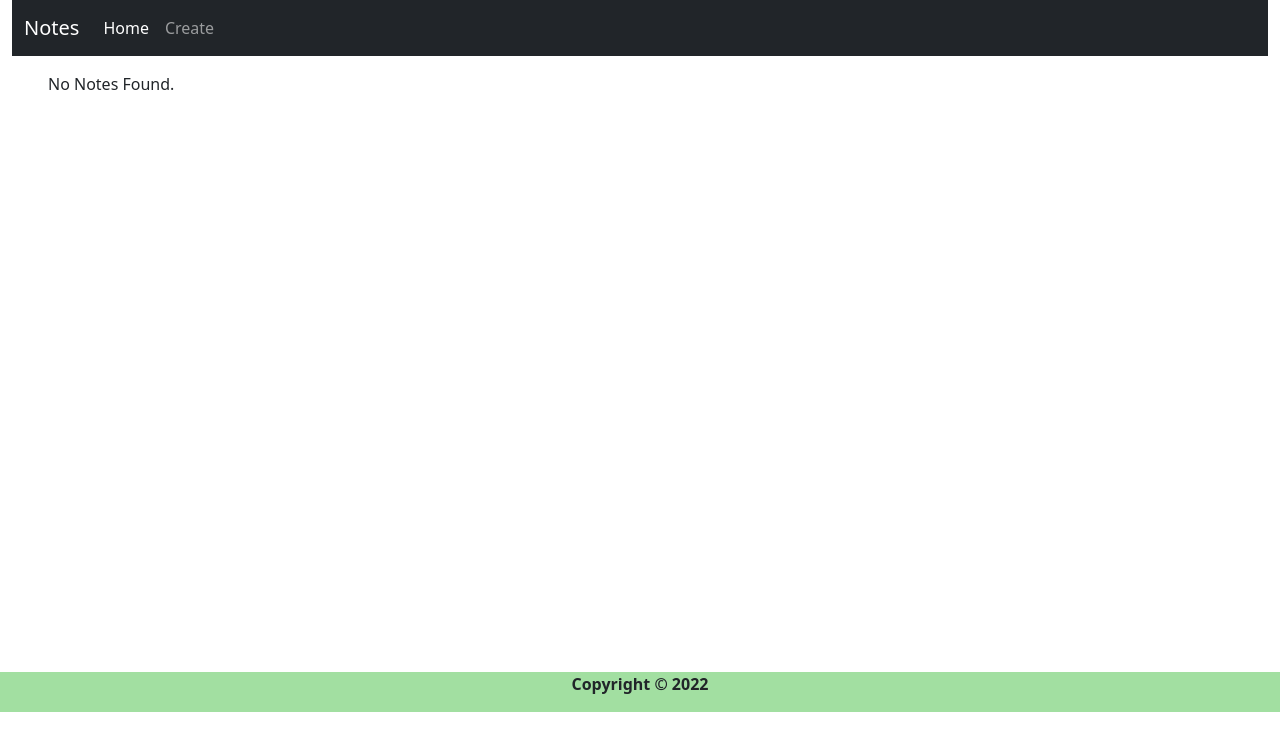
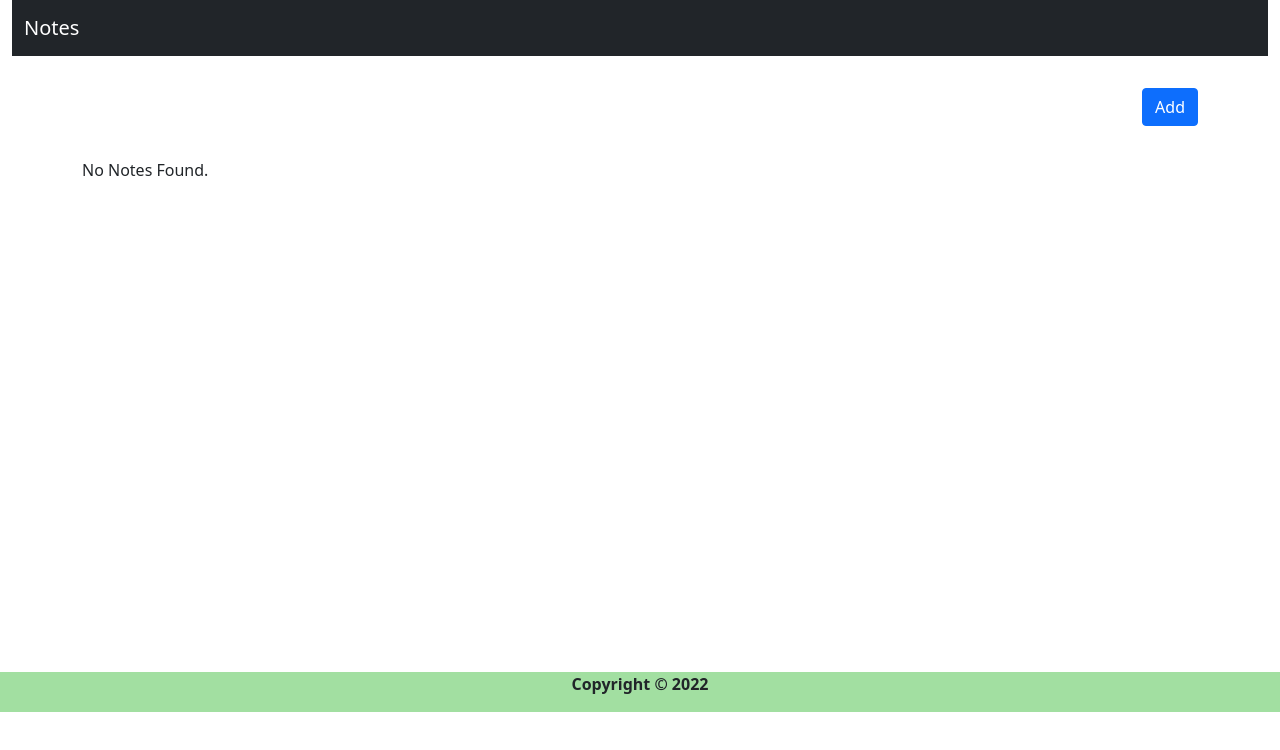
Before and after one commit to Mr-Sandeep/note-for-you, an Angular app: page / in a window 1280 px wide. Shown: the top 750 px of the page. Built offline with nearby package versions, Linux system fonts and the light colour scheme.

Commit message:
add popup added successfully

```diff
--- a/package.json
+++ b/package.json
@@ -20,6 +20,8 @@
     "@angular/router": "~12.2.0",
     "bootstrap": "^5.1.3",
     "jquery": "^3.6.0",
+    "ngx-bootstrap": "^8.0.0",
+    "ngx-bootstrap-modal": "^2.0.1",
     "rxjs": "~6.6.0",
     "tslib": "^2.3.0",
     "zone.js": "~0.11.4"
--- a/src/app/app.component.html
+++ b/src/app/app.component.html
@@ -7,12 +7,12 @@
       </button>
       <div class="collapse navbar-collapse" id="navbarSupportedContent">
         <ul class="navbar-nav me-auto mb-2 mb-lg-0">
-          <li class="nav-item">
+          <!-- <li class="nav-item">
             <a class="nav-link active" aria-current="page" routerLink="/">Home</a>
-          </li>
-          <li class="nav-item">
+          </li> -->
+          <!-- <li class="nav-item">
             <a class="nav-link" routerLink="/create-notes">Create</a>
-          </li>
+          </li> -->
           <!-- <li class="nav-item dropdown">
             <a class="nav-link dropdown-toggle" href="#" id="navbarDropdown" role="button" data-bs-toggle="dropdown" aria-expanded="false">
               Dropdown
@@ -37,11 +37,11 @@
   </nav>
 </div>
 <div class="content">
-  <div class="container row">
+  <!-- <div class="container row"> -->
     <!-- <div class="col-md-5"> -->
       <router-outlet></router-outlet>
     <!-- </div> -->
-  </div>
+  <!-- </div> -->
 </div>
 
 
--- a/src/app/app.module.ts
+++ b/src/app/app.module.ts
@@ -7,6 +7,7 @@ import { NoteHomeComponent } from './notes/note-home/note-home.component';
 import { NoteCreateComponent } from './notes/note-create/note-create.component';
 import { NoteDetailsComponent } from './notes/note-details/note-details.component';
 import { FormsModule } from '@angular/forms';
+import { ModalModule, BsModalService } from 'ngx-bootstrap/modal'
 
 @NgModule({
   declarations: [
@@ -18,9 +19,10 @@ import { FormsModule } from '@angular/forms';
   imports: [
     BrowserModule,
     AppRoutingModule,
-    FormsModule
+    FormsModule,
+    ModalModule
   ],
-  providers: [],
+  providers: [BsModalService],
   bootstrap: [AppComponent]
 })
 export class AppModule { }
--- a/src/app/notes/note-home/note-home.component.css
+++ b/src/app/notes/note-home/note-home.component.css
@@ -10,3 +10,6 @@
 .lft{
     float: left;
 }
+.arwDefault{
+    cursor: default;
+}
--- a/src/app/notes/note-home/note-home.component.html
+++ b/src/app/notes/note-home/note-home.component.html
@@ -1,6 +1,11 @@
-<div class="container-fluid">
+<div class="container">
+    <div class="row">
+        <div class=" my-3">
+            <button type="button" class="ryt btn btn-primary" (click)="openModal(createNote)">Add</button>
+        </div>
+        <div class="container my-3">
             <div class="row" *ngIf="notes.length > 0">
-        <div class="col-md-3 offset-md-1 mb-3" *ngFor="let note of notes, let i = index">
+                <div class="col-md-5 col-lg-3 offset-md-1 offset-lg-1 mb-3" *ngFor="let note of notes, let i = index">
                     <div class="card cardAni" style="width: 18rem;">
                         <img src="assets/images/notes.jpg" class="card-img-top" alt="...">
                         <div class="card-body">
@@ -18,3 +23,31 @@
                 No Notes Found.
             </div>
         </div>
+
+    </div>
+</div>
+
+<ng-template #createNote>
+    <div class="modal-header">
+       <h4 class="modal-title pull-left">Add Note</h4>
+       <button type="button" class="close pull-right" aria-label="Close" (click)="modalRef.hide()">
+          <span aria-hidden="true">x</span>
+       </button>
+    </div>
+    <div class="modal-body">
+        <form>
+            <div class="mb-3">
+              <label for="title" class="form-label">Title</label>
+              <input type="text" class="form-control" id="title" [(ngModel)]="note.title" name="title">
+            </div>
+            <div class="mb-3">
+                <label for="desc" class="form-label">Description</label>
+                <textarea class="form-control" id="desc" rows="3" name="desc" [(ngModel)]="note.desc" ></textarea>
+              </div>
+          </form>
+    </div>
+    <div class="modal-footer">
+        <button type="submit" class="btn btn-primary" (click)="saveNotes()">Add</button>
+       <button type="button" class="btn btn-danger" (click)="modalRef.hide()">Cancel</button>
+    </div>
+ </ng-template>
--- a/src/app/notes/note-home/note-home.component.ts
+++ b/src/app/notes/note-home/note-home.component.ts
@@ -1,4 +1,5 @@
-import { Component, OnInit } from '@angular/core';
+import { Component, OnInit, TemplateRef } from '@angular/core';
+import { BsModalRef, BsModalService } from 'ngx-bootstrap/modal';
 
 @Component({
   selector: 'app-note-home',
@@ -8,7 +9,14 @@ import { Component, OnInit } from '@angular/core';
 export class NoteHomeComponent implements OnInit {
   localNotes : any = "";
   notes : any = [];
-  constructor() {
+  modalRef!: BsModalRef;
+  note : any ={
+    title : '',
+    desc : ''
+  }
+
+
+  constructor(private modalServ : BsModalService) {
     if(localStorage.getItem('notes') == null){
       this.localNotes = "";
     }else{
@@ -19,9 +27,27 @@ export class NoteHomeComponent implements OnInit {
 
   ngOnInit(): void {
   }
+
   deleteNote(index : any){
     this.notes.splice(index, 1);
     this.localNotes = JSON.stringify(this.notes);
     localStorage.setItem('notes', this.localNotes)
   }
+
+  openModal(template : TemplateRef<any>){
+    this.note.desc = "";
+    this.note.title = "";
+    this.modalRef = this.modalServ.show(template, {
+      animated: true
+    });
+  }
+
+  saveNotes(){
+    this.note.noteId = new Date().getMilliseconds()
+    console.log("Save notes", this.note);
+    this.notes.push(this.note);
+    this.localNotes = JSON.stringify(this.notes);
+    localStorage.setItem('notes', this.localNotes);
+    this.modalRef.hide();
+  }
 }
```
Also changed, not shown: 1 other file (tests, documents, lock files or other folders). Lines whose indentation alone changed are shown as unchanged.
